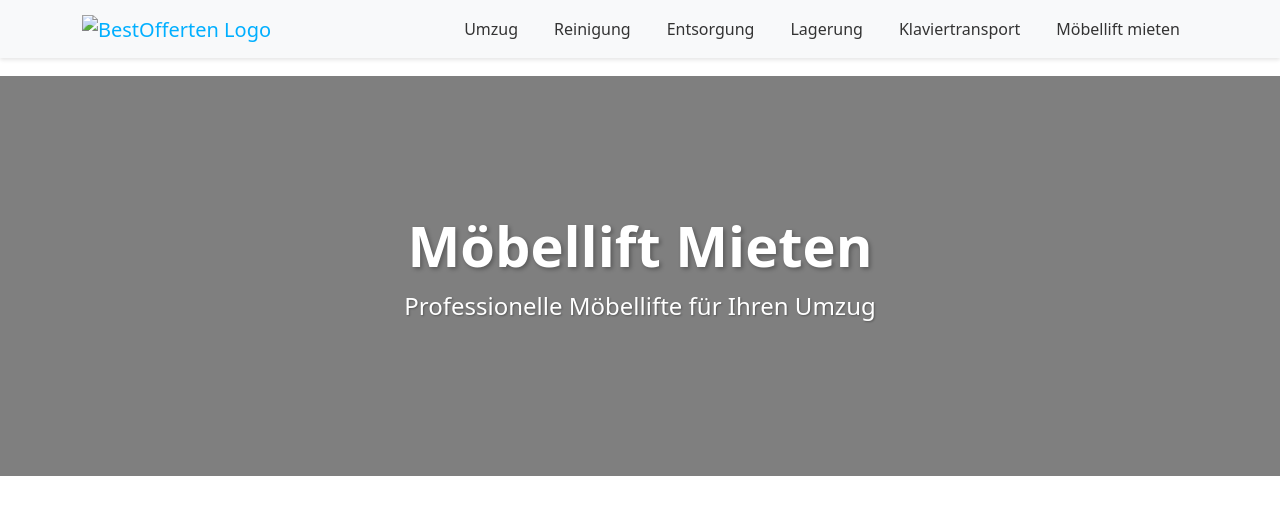
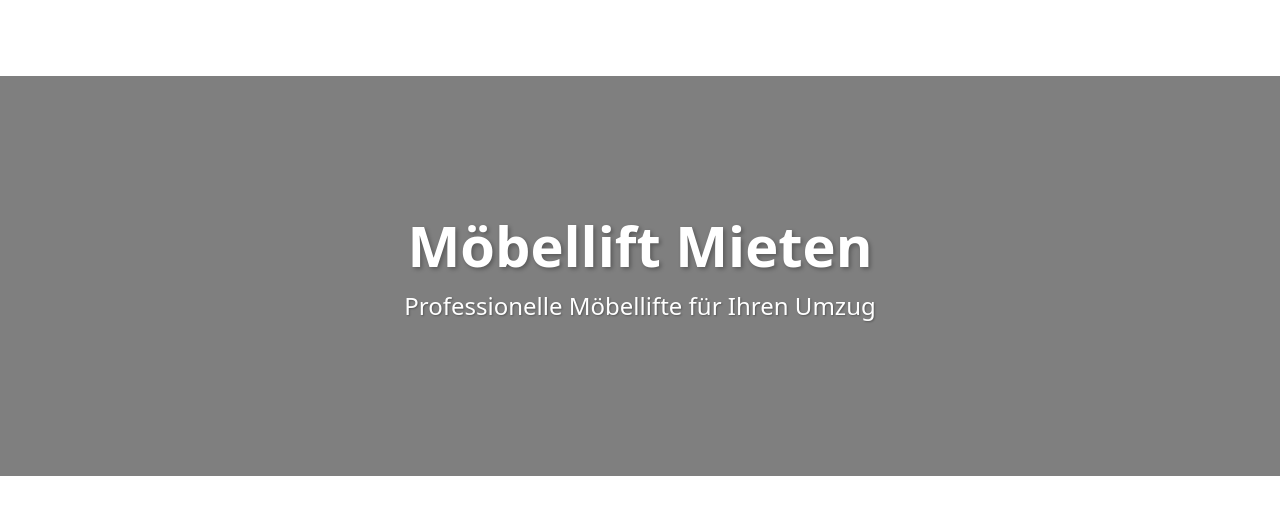
Before and after one commit to tacicek/bestofferten, a plain HTML site: page mobellift.html in a window 1280 px wide. Drawn offline with nearby package versions, Linux system fonts and the light colour scheme.

Commit message:
Update mobellift.html

```diff
--- a/mobellift.html
+++ b/mobellift.html
@@ -12,39 +12,8 @@
     <link rel="stylesheet" href="https://cdnjs.cloudflare.com/ajax/libs/font-awesome/6.0.0/css/all.min.css">
 </head>
 <body>
-    <!-- Navbar -->
-    <nav class="navbar navbar-expand-lg navbar-light bg-light fixed-top">
-        <div class="container">
-            <a class="navbar-brand" href="index.html">
-                <img src="assets/images/logo.png" alt="BestOfferten Logo" height="40">
-            </a>
-            <button class="navbar-toggler" type="button" data-bs-toggle="collapse" data-bs-target="#navbarNav">
-                <span class="navbar-toggler-icon"></span>
-            </button>
-            <div class="collapse navbar-collapse" id="navbarNav">
-                <ul class="navbar-nav ms-auto">
-                    <li class="nav-item">
-                        <a class="nav-link" href="umzug.html">Umzug</a>
-                    </li>
-                    <li class="nav-item">
-                        <a class="nav-link" href="reinigung.html">Reinigung</a>
-                    </li>
-                    <li class="nav-item">
-                        <a class="nav-link" href="entsorgung.html">Entsorgung</a>
-                    </li>
-                    <li class="nav-item">
-                        <a class="nav-link" href="lagerung.html">Lagerung</a>
-                    </li>
-                    <li class="nav-item">
-                        <a class="nav-link" href="klaviertransport.html">Klaviertransport</a>
-                    </li>
-                    <li class="nav-item">
-                        <a class="nav-link active" href="mobellift.html">Möbellift mieten</a>
-                    </li>
-                </ul>
-            </div>
-        </div>
-    </nav>
+    <!-- Header -->
+    <div id="header"></div>
 
     <!-- Page Header -->
     <section class="page-header" style="background-image: url('assets/images/mobellift-bg.jpg');">
@@ -69,7 +38,12 @@
         </div>
     </main>
 
+    <!-- Footer -->
+    <div id="footer"></div>
+
     <!-- Bootstrap JS ve Popper.js -->
     <script src="https://cdn.jsdelivr.net/npm/bootstrap@5.3.0/dist/js/bootstrap.bundle.min.js"></script>
+    <!-- Custom JS -->
+    <script src="assets/js/main.js"></script>
 </body>
 </html>
```
